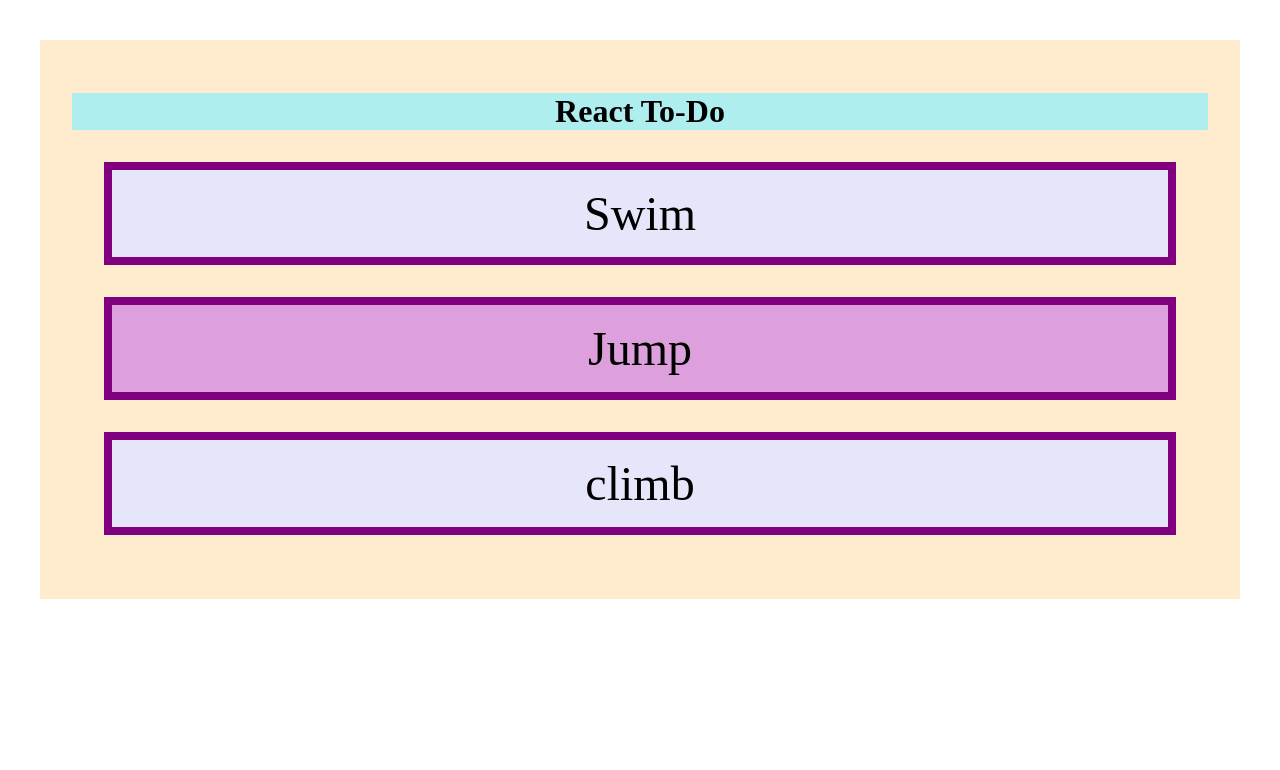
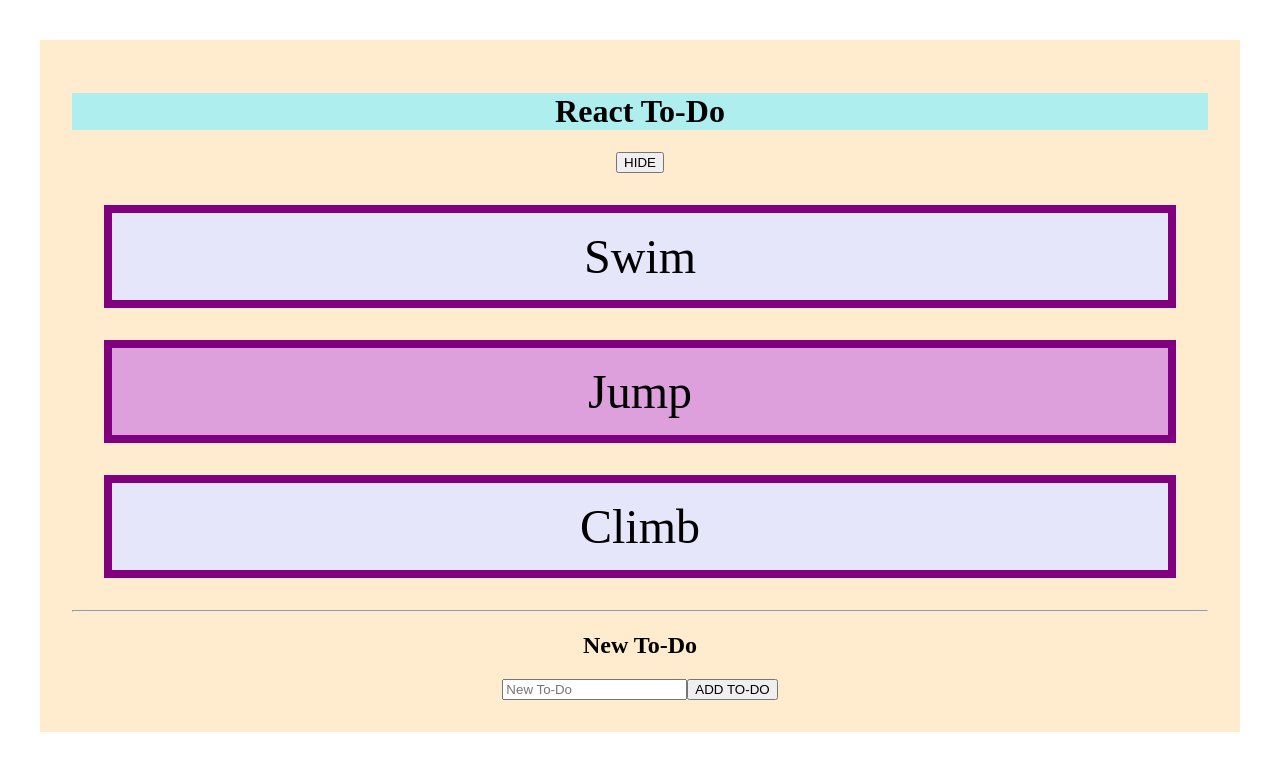
Before and after one commit to Iansogotthis/ToDos, a React (Vite) app: page / in a window 1280 px wide. Shown: the top 770 px of the page. Built offline with nearby package versions, Linux system fonts and the light colour scheme.

Commit message:
todolist add/

```diff
--- a/src/App.jsx
+++ b/src/App.jsx
@@ -1,13 +1,31 @@
+import { useState } from "react";
 import "./App.css";
 import ToDoList from "./ToDoList/ToDoList";
-
-const todos = ["Swim", "Jump", "climb"];
+import NewToDo from "./NewToDo/NewToDo";
 
 export default function App() {
+  const [todos, setTodos] = useState([
+    "Swim",
+    "Jump",
+    "Climb",
+  ]);
+
+  const [showTodos, setShowTodos] = useState(true);
+
+  function addTodo(todo) {
+    setTodos([...todos, todo]);
+  }
+
   return (
     <div className="App">
       <h1>React To-Do</h1>
-      <ToDoList todos={todos} />
+      <button onClick={() => setShowTodos(!showTodos)}>
+        {showTodos ? "HIDE" : "SHOW"}
+      </button>
+
+      {showTodos && <ToDoList todos={todos} />}
+      <hr />
+      <NewToDo addTodo={addTodo} />
     </div>
   );
 }
--- /dev/null
+++ b/src/NewToDo/NewToDo.jsx
@@ -0,0 +1,26 @@
+import { useState } from "react";
+
+export default function NewToDo({ addTodo }) {  // Destructure addTodo from props here
+  const [newToDo, setNewToDo] = useState("");
+
+  const handleInputChange = (e) => {
+    setNewToDo(e.target.value);
+  };
+
+  function handleAddTodo() {
+    addTodo(newToDo);
+    setNewToDo("");
+  }
+
+  return (
+    <>
+      <h2>New To-Do</h2>
+      <input
+        placeholder="New To-Do"
+        value={newToDo}
+        onChange={handleInputChange}
+      />
+      <button onClick={handleAddTodo}>ADD TO-DO</button>
+    </>
+  );
+}
```
